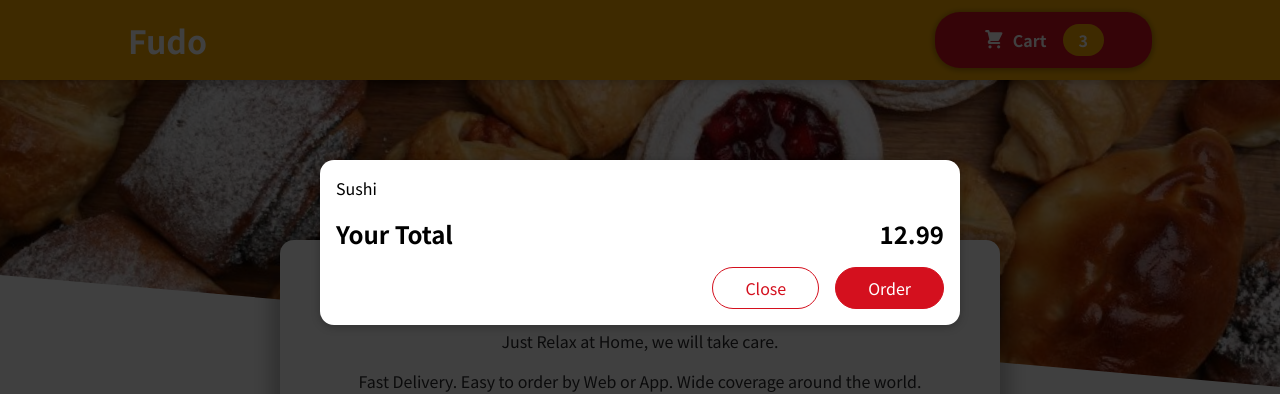
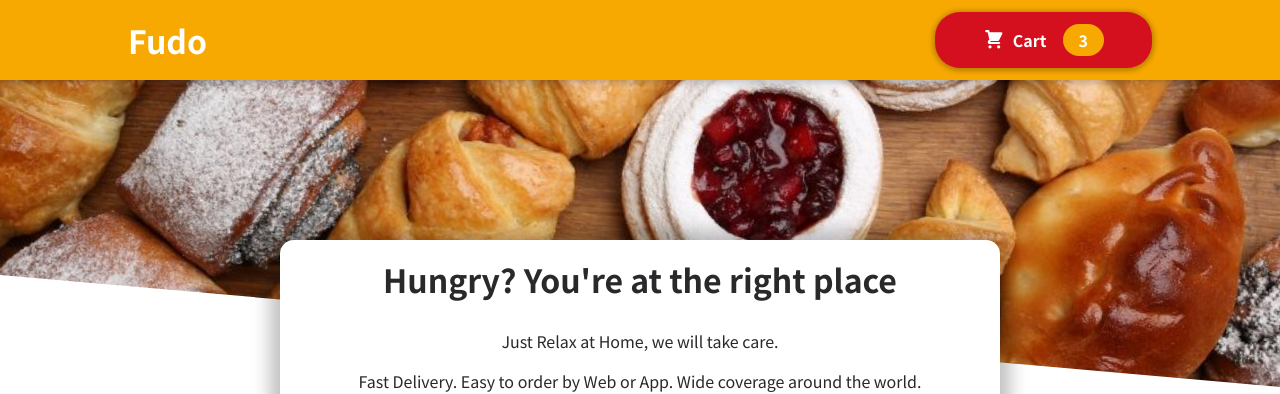
Before and after one commit to jsfinesse/Food-Order-App, a React (Create React App) app: page / in a window 1280 px wide. Shown: the top 394 px of the page. Built offline with nearby package versions, Linux system fonts and the light colour scheme.

Commit message:
Added Modal states

```diff
--- a/src/App.js
+++ b/src/App.js
@@ -1,14 +1,24 @@
-import React from "react";
+import React, { useState } from "react";
 
 import Header from "./components/Layout/Header";
 import Meals from "./components/Meals/Meals";
 import Cart from "./components/Cart/Cart";
 
 function App() {
+    const [cartIsVisible, setCartIsVisible] = useState(false);
+
+    const showCartHandler = () => {
+        setCartIsVisible(true);
+    };
+
+    const hideCartHandler = () => {
+        setCartIsVisible(false);
+    };
+
     return (
         <React.Fragment>
-            <Cart />
-            <Header />
+            {cartIsVisible && <Cart onClose={hideCartHandler}/>}
+            <Header onShowCart={showCartHandler} />
             <main>
                 <Meals />
             </main>
--- a/src/components/Cart/Cart.js
+++ b/src/components/Cart/Cart.js
@@ -14,14 +14,14 @@
         </ul>
     );
     return (
-        <Modal>
+        <Modal onClose={props.onClose}>
             {cartItems}
             <div className={classes.total}>
                 <span>Your Total</span>
                 <span>12.99</span>
             </div>
             <div className={classes.actions}>
-                <button className={classes["button--alt"]}>Close</button>
+                <button className={classes["button--alt"]} onClick={props.onClose}>Close</button>
                 <button className={classes.button}>Order</button>
             </div>
         </Modal>
--- a/src/components/Layout/Header.js
+++ b/src/components/Layout/Header.js
@@ -9,7 +9,7 @@
         <React.Fragment>
             <header className={classes.header}>
                 <h1>Fudo</h1>
-                <HeaderCartButton />
+                <HeaderCartButton onClick={props.onShowCart}/>
             </header>
             <div className={classes["main-image"]}>
                 <img src={mealsImage} alt="banner" />
--- a/src/components/Layout/HeaderCartButton.js
+++ b/src/components/Layout/HeaderCartButton.js
@@ -5,7 +5,7 @@
 
 const HeaderCartButton = (props) => {
     return (
-        <button className={classes.button}>
+        <button className={classes.button} onClick={props.onClick}>
             <span className={classes.icon}>
                 <CartIcon />
             </span>
--- a/src/components/UI/Modal.js
+++ b/src/components/UI/Modal.js
@@ -4,7 +4,7 @@
 import classes from "./Modal.module.css";
 
 const Backdrop = (props) => {
-    return <div className={classes.backdrop}></div>;
+    return <div className={classes.backdrop} onClick={props.onClose}></div>;
 };
 
 const ModalOverlay = (props) => {
@@ -20,7 +20,7 @@
 const Modal = (props) => {
     return (
         <React.Fragment>
-            {ReactDOM.createPortal(<Backdrop />, portalRoot)}
+            {ReactDOM.createPortal(<Backdrop onClose={props.onClose}/>, portalRoot)}
             {ReactDOM.createPortal(
                 <ModalOverlay>{props.children}</ModalOverlay>, portalRoot
             )}
```
